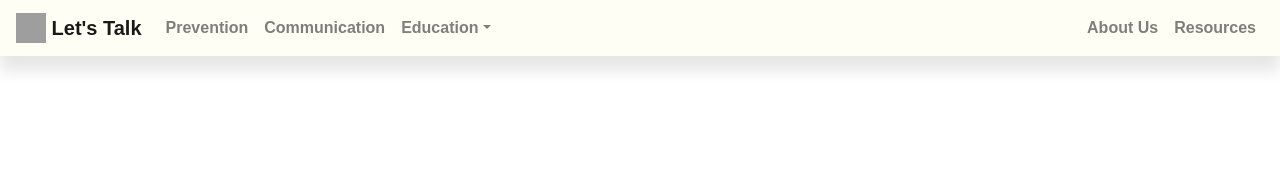
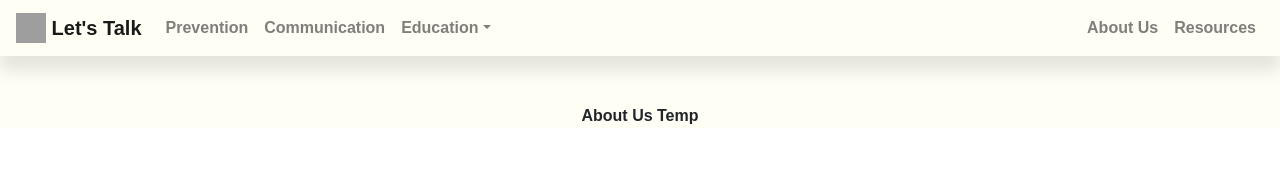
Before and after one commit to williamjessop/I2P, a React (Create React App) app in the folder front-end/: page /aboutus in a window 1280 px wide. Shown: the top 178 px of the page. Built offline with nearby package versions, Linux system fonts and the light colour scheme; grey boxes are pictures that could not be loaded.

Commit message:
added basic routing

```diff
--- a/front-end/src/App.js
+++ b/front-end/src/App.js
@@ -1,6 +1,10 @@
 import './App.css';
+import Navigation from './components/Navigation';
 import Home from './components/Home';
-import Navigation from './components/Navigation';
+import AboutUs from './components/AboutUs'
+import Communication from './components/Communication'
+import Prevention from './components/Prevention'
+import Resources from './components/Communication'
 
 import {
   Switch,
@@ -15,8 +19,17 @@ function App() {
         <Route exact path='/'>
           <Home/>
         </Route>
-        <Route exact path='/about'>
-          <p>about</p>
+        <Route exact path='/aboutus'>
+          <AboutUs/>
+        </Route>
+        <Route exact path='/communication'>
+          <Communication/>
+        </Route>
+        <Route exact path='/prevention'>
+          <Prevention/>
+        </Route>
+        <Route exact path='/resources'>
+          <Resources/>
         </Route>
       </Switch>
     </div>
--- /dev/null
+++ b/front-end/src/components/AboutUs.jsx
@@ -0,0 +1,14 @@
+import React from "react";
+
+class AboutUs extends React.Component {
+    render() {
+        return (
+            <div>
+                <br/><br/>
+                <p>About Us Temp</p>
+            </div>
+        );
+    }
+}
+
+export default AboutUs;
--- /dev/null
+++ b/front-end/src/components/Communication.jsx
@@ -0,0 +1,14 @@
+import React from "react";
+
+class Communication extends React.Component {
+    render() {
+        return (
+            <div>
+                <br/><br/>
+                <p>Communication Temp</p>
+            </div>
+        );
+    }
+}
+
+export default Communication;
--- a/front-end/src/components/Navigation.jsx
+++ b/front-end/src/components/Navigation.jsx
@@ -6,7 +6,7 @@ function Navigation() {
     return (
       <div className="navContainerDiv">
         <Navbar sticky="top" collapseOnSelect expand="md" variant="light" className="navDropShadow">
-          <Navbar.Brand href="#home">
+          <Navbar.Brand href="/">
             <img
                 alt=""
                 src="/logo.svg"
@@ -19,8 +19,8 @@ function Navigation() {
           <Navbar.Toggle aria-controls="responsive-navbar-nav" />
           <Navbar.Collapse id="responsive-navbar-nav">
             <Nav className="mr-auto">
-              <Nav.Link href="#prevention">Prevention</Nav.Link>
-              <Nav.Link href="#communication">Communication</Nav.Link>
+              <Nav.Link href="/prevention">Prevention</Nav.Link>
+              <Nav.Link href="/communication">Communication</Nav.Link>
               <NavDropdown title="Education" id="collasible-nav-dropdown">
                 <NavDropdown.Item href="#course/coursename1">Course 1</NavDropdown.Item>
                 <NavDropdown.Item href="#course/coursename2">Course 2</NavDropdown.Item>
@@ -30,8 +30,8 @@ function Navigation() {
               </NavDropdown>
             </Nav>
             <Nav>
-              <Nav.Link href="#aboutus">About Us</Nav.Link>
-              <Nav.Link eventKey={2} href="#resources">
+              <Nav.Link href="/aboutus">About Us</Nav.Link>
+              <Nav.Link eventKey={2} href="/resources">
                 Resources
               </Nav.Link>
             </Nav>
--- /dev/null
+++ b/front-end/src/components/Prevention.jsx
@@ -0,0 +1,14 @@
+import React from "react";
+
+class Prevention extends React.Component {
+    render() {
+        return (
+            <div>
+                <br/><br/>
+                <p>Prevention Temp</p>
+            </div>
+        );
+    }
+}
+
+export default Prevention;
```
Also changed, not shown: front-end/src/components/Resources.jsx (added, +14 -0 lines), 1 other file (tests, documents, lock files or other folders).
